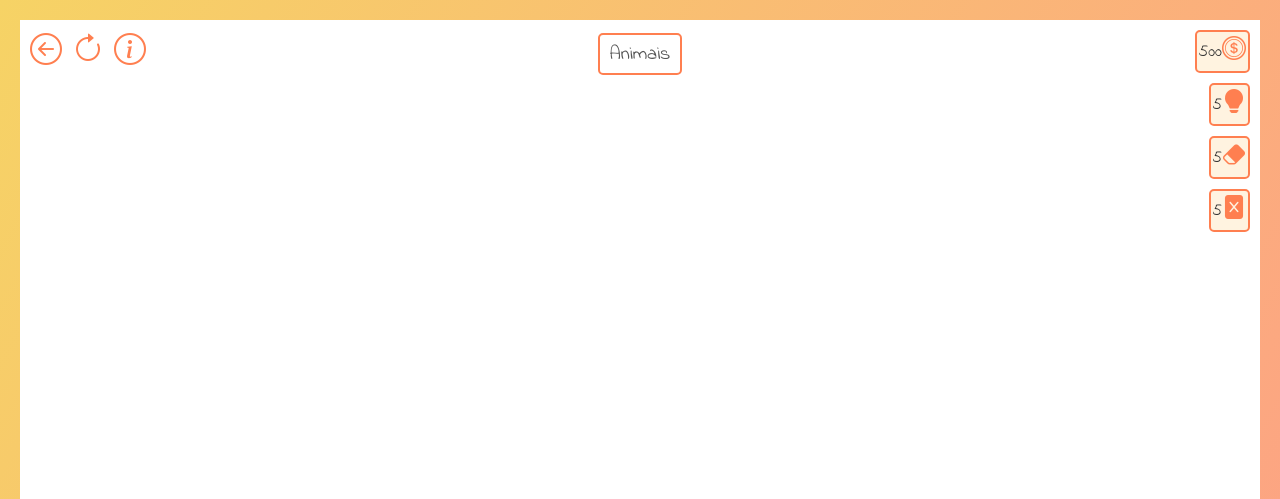
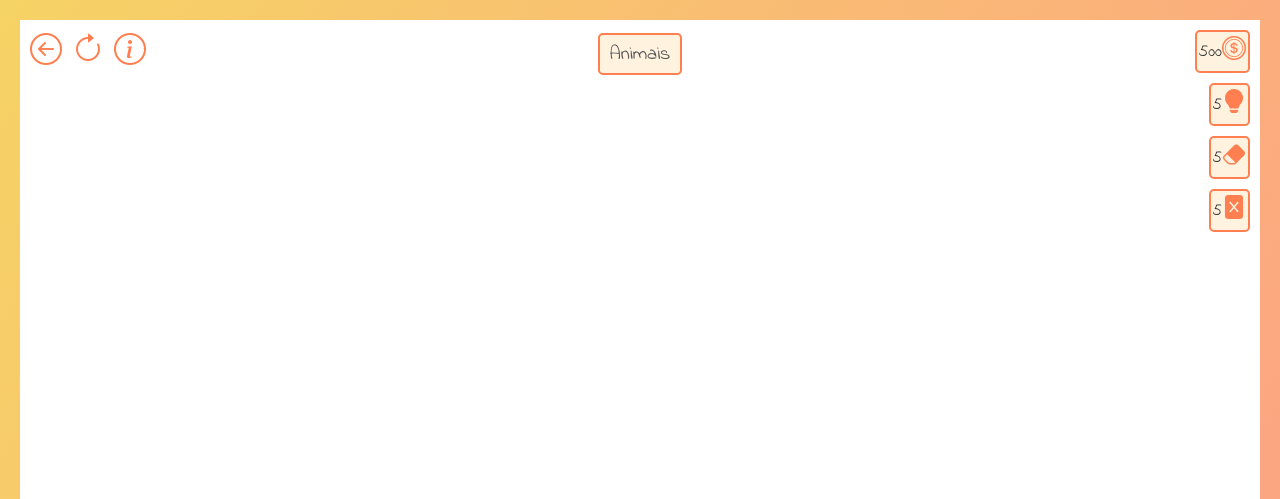
Before and after one commit to lizandraRuiz/forca, a plain HTML site: page index.html in a window 1280 px wide. Both pictures are taken after a click on the button "Jogar". Shown: the top 499 px of the page. Drawn offline with nearby package versions, Linux system fonts and the light colour scheme.

Commit message:
Initial  commit

```diff
--- a/style.css
+++ b/style.css
@@ -99,6 +99,7 @@ button:hover {
     margin-bottom: 10px;
     padding: 5px 10px;
     border: 2px solid #ff7f50;
+    background-color: #fff3e0;
     border-radius: 5px;
     color: #555555;
     white-space: nowrap;
```
